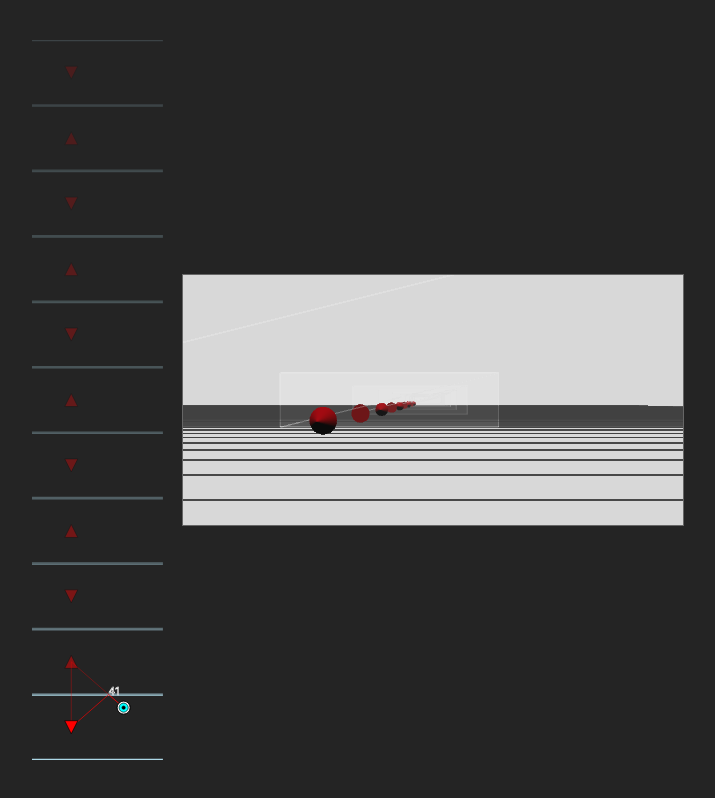
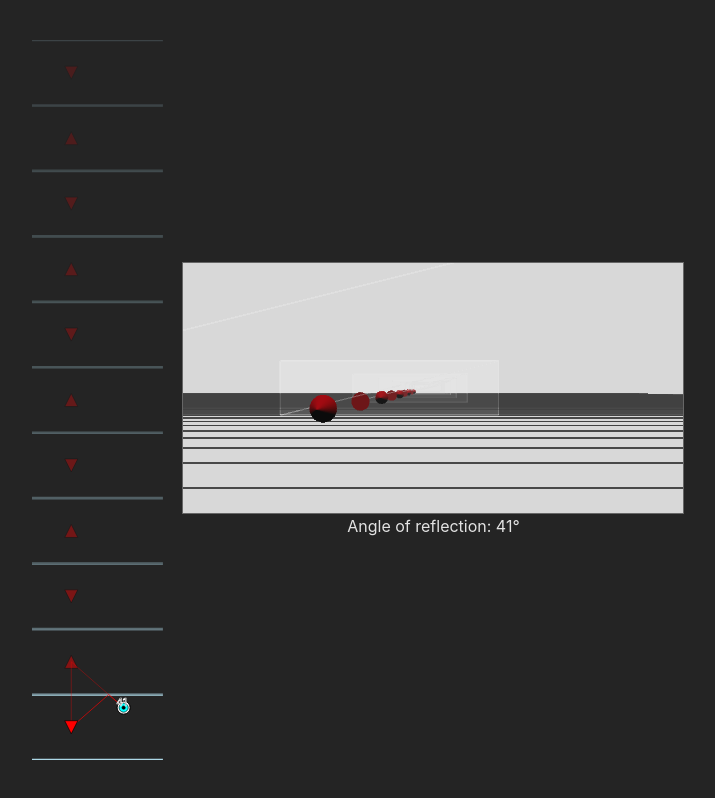
Before and after one commit to aokorodu/multiverse, a React (Vite) app in the folder the-multiverse/: page / in a window 1280 px wide. Shown: the whole page, without its empty margins (282-997 px from the left). Built offline with nearby package versions, Linux system fonts and the light colour scheme.

Commit message:
angle info

```diff
--- a/the-multiverse/src/App.jsx
+++ b/the-multiverse/src/App.jsx
@@ -13,6 +13,7 @@ import { ConeObject } from "./components/graphics/ConeObject";
 import { THREECamera } from "./components/THREECamera";
 import { MirrorMesh } from "./components/graphics/MirrorMesh";
 import { AngleGraphic } from "./components/AngleGraphic";
+import { AngleInfo } from "./components/AngleInfo";
 
 function App() {
   const stage = useRef(null);
@@ -299,12 +300,20 @@ function App() {
       >
         <text
           transform="scale(1 -1)"
-          x={0}
-          y={0}
+          x={20}
+          y={5}
           stroke="white"
+          textAnchor="middle"
+          dominantBaseline={"hanging"}
         >{`${degrees}`}</text>
       </g>
     );
+  };
+
+  const getAngleInfo = () => {
+    const { degrees } = getAngleValue();
+
+    return <AngleInfo degrees={degrees} />;
   };
 
   useEffect(() => {
@@ -360,7 +369,7 @@ function App() {
               {/* <OrbitControls /> */}
             </Canvas>
           </div>
-          {/* <AngleGraphic /> */}
+          {getAngleInfo()}
         </div>
       </div>
     </>
--- /dev/null
+++ b/the-multiverse/src/components/AngleInfo.jsx
@@ -0,0 +1,3 @@
+export const AngleInfo = ({ degrees }) => {
+  return <div>Angle of reflection: {degrees}°</div>;
+};
```
